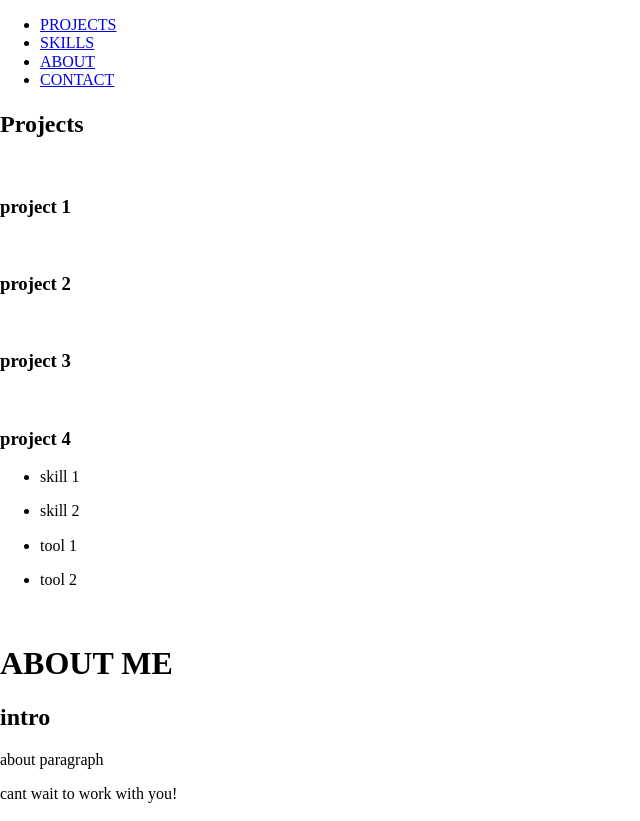
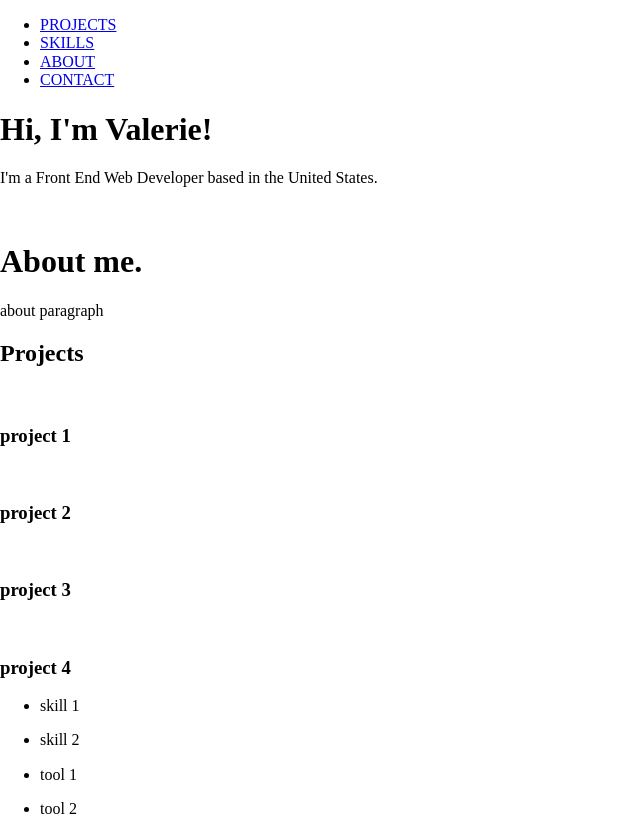
Before and after one commit to val-ue/portfolio-site, a plain HTML site: page index.html in a window 1280 px wide. Shown: the top 821 px of the page, without its empty margins (0-640 px from the left). Drawn offline with nearby package versions, Linux system fonts and the light colour scheme.

Commit message:
Added intro html

```diff
--- a/index.html
+++ b/index.html
@@ -1,18 +1,26 @@
 <!doctype html>
 <html lang="en">
+
+
     <head>
       <meta charset="utf-8">
       <title>Portfolio</title>
       <link rel="stylesheet" href="css/normalize.css">
       <link rel="stylesheet" href="css/main.css">
+
+      <!-- Google Fonts -->
+      <link rel="preconnect" href="https://fonts.googleapis.com">
+      <link rel="preconnect" href="https://fonts.gstatic.com" crossorigin>
+      <link href="https://fonts.googleapis.com/css2?family=Alata&family=Nunito+Sans&display=swap" rel="stylesheet">
    </head>
-<!--NAVIGATION-->
-   <body>
-      <header>
-        <div>
 
 
-            <div class="half-width">
+   <body>
+
+<!-- NAVIGATION-->
+    <header>
+        <div class="content-wrapper">
+
             <nav>
                 <ul>
                  <li><a href="#proects">PROJECTS</a></li>
@@ -21,20 +29,54 @@
                  <li><a href="#contact">CONTACT</a></li>
                 </ul>
             </nav>
-            </div>
-
-            <div class="full-width">
-                <h1> </h1>
-                <p> </p>
-
-            </div>
-
 
         </div>
 
     </header>
-<!--PROJECTS-->
+
+
+<!-- MAIN INTRO -->
+
+
     <main>
+        <section class="intro">
+
+            <div class="content-wrapper">
+                <h1>Hi, I'm Valerie!</h1>
+                <p>I'm a Front End Web Developer based in the United States.</p>
+            </div>
+
+        </section>
+
+<!-- ABOUT -->
+        <section id="about">
+            <div class="content-wrapper">
+                <img src="" alt=""/>
+
+                <h1>About me.</h1>
+                <p>about paragraph</p>
+
+
+            </div>
+        </section>
+
+<!-- who likes to build responsive and accessible experiences on the web.
+
+                <div class="half-width">
+
+                </div>
+
+                <div class="half-width">
+
+                <h2>intro</h2>
+
+                <p>cant wait to work with you!</p>
+                </div> -->
+
+
+
+
+<!-- PROJECTS-->
             <section id="projects">
                <div class="full-width">
                   <h2>Projects</h2>
@@ -62,7 +104,7 @@
 
                </div>
             </section>
-<!--SKILLS-->
+<!-- SKILLS -->
             <section id="skills">
                 <div class="dev-skills">
                     <ul>
@@ -91,23 +133,8 @@
                 </div>
 
             </section>
-<!--ABOUT-->
-            <section id="about">
-               <div>
-                    <div class="half-width">
-                        <img src="" alt=""/>
-                    </div>
 
-                    <div class="half-width">
-                        <h1>ABOUT ME</h1>
-                        <h2>intro</h2>
-                        <p>about paragraph</p>
-                        <p>cant wait to work with you!</p>
-
-                    </div>
-               </div>
-            </section>
-<!--CONTACT-->
+<!-- CONTACT -->
             <section id="contact">
                 <div class="full-width">
 
@@ -125,7 +152,7 @@
 
             </section>
 
-<!--FOOTER-->
+<!-- FOOTER -->
             <footer id="footer">
                <div class="haif-width">
 
```
Lines whose indentation alone changed are shown as unchanged.
